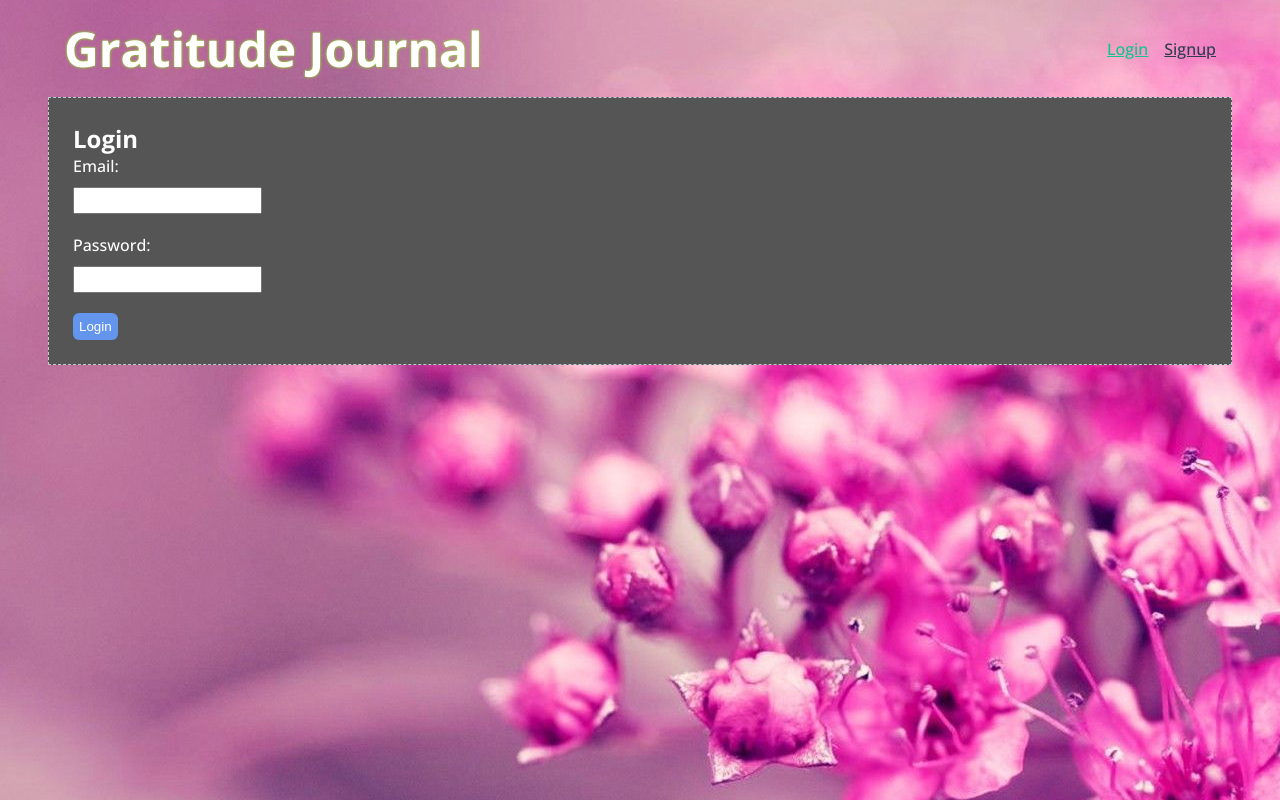
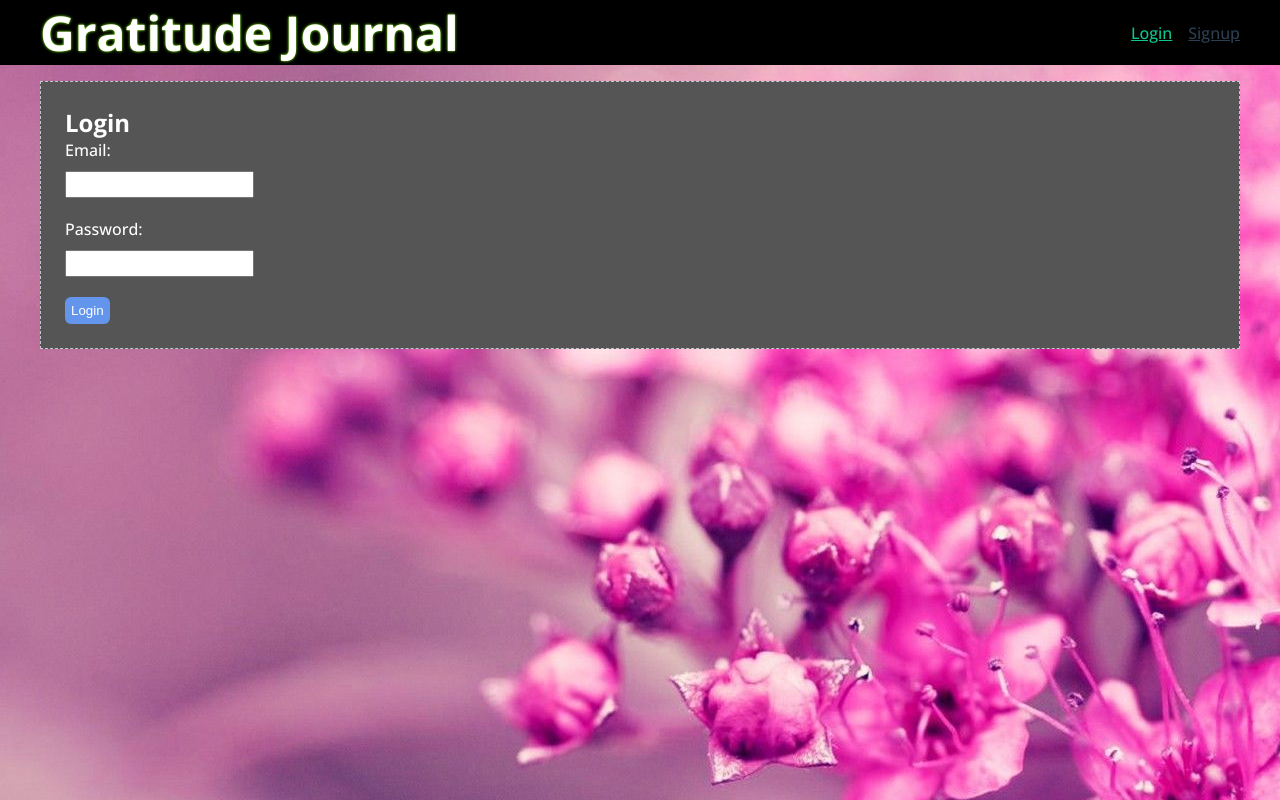
Before and after one commit to raresample/gratitude-journal, a Vue app: page /login in a window 1280 px wide. Built offline with nearby package versions, Linux system fonts and the light colour scheme; no server answers; a web font is replaced by a local one.

Commit message:
Layout tweaks

```diff
--- a/src/App.vue
+++ b/src/App.vue
@@ -1,6 +1,6 @@
 <template>
+  <Navbar />
   <div class="container">
-    <Navbar />
     <router-view />
   </div>
 </template>
@@ -46,7 +46,7 @@ body {
 }
 .container {
   max-width: 1200px;
-  margin: 1rem;
+  margin: 0 auto;
 }
 form label, form input {
   display: block;
@@ -67,8 +67,8 @@ button {
 
 @media (min-width: 480px) {
   .container {
-    padding-left: 2rem;
-    padding-right: 2rem;
+    /* padding-left: 2rem;
+    padding-right: 2rem; */
   }
 }
 </style>
--- a/src/components/GratitudeCard.vue
+++ b/src/components/GratitudeCard.vue
@@ -95,10 +95,10 @@ export default {
   color: #f83f5e;
 }
 
-@media (min-width: 480px) {
+/* @media (min-width: 480px) {
   .main {
     padding-left: 2rem;
     padding-right: 2rem;
   }
-}
+} */
 </style>
--- a/src/components/Navbar.vue
+++ b/src/components/Navbar.vue
@@ -51,7 +51,13 @@ export default {
 </script>
 
 <style>
+.navbar {
+  background: black;
+}
+
 nav {
+  max-width: 1200px;
+  margin: 0 auto;
   display: flex;
   align-items: center;
 }
@@ -82,7 +88,7 @@ nav + p {
 
 @media (min-width: 30rem) {
   .navbar {
-    margin: 0 1rem;
+    /* margin: 0 1rem; */
   }
   h1 {
     font-size: 2rem;
--- a/src/views/Home.vue
+++ b/src/views/Home.vue
@@ -61,14 +61,8 @@ export default {
 </script>
 
 <style>
-.order-select {
-  margin: 0 0 1rem 0;
-  display: flex;
-  justify-content: end;
-}
-
-.order-select span {
-  padding-right: 0.5rem;
+.home {
+  margin: 0 1rem;
 }
 
 @media (min-width: 50em) {
```
